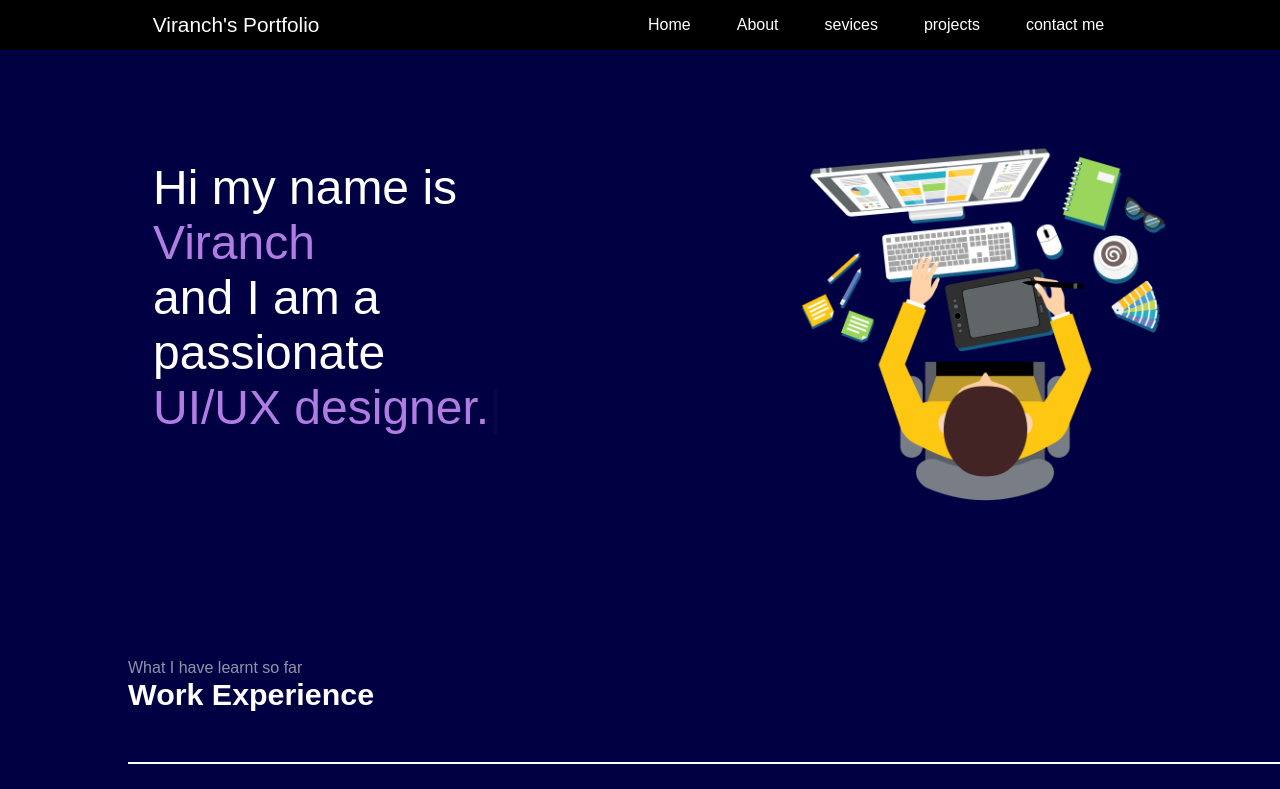
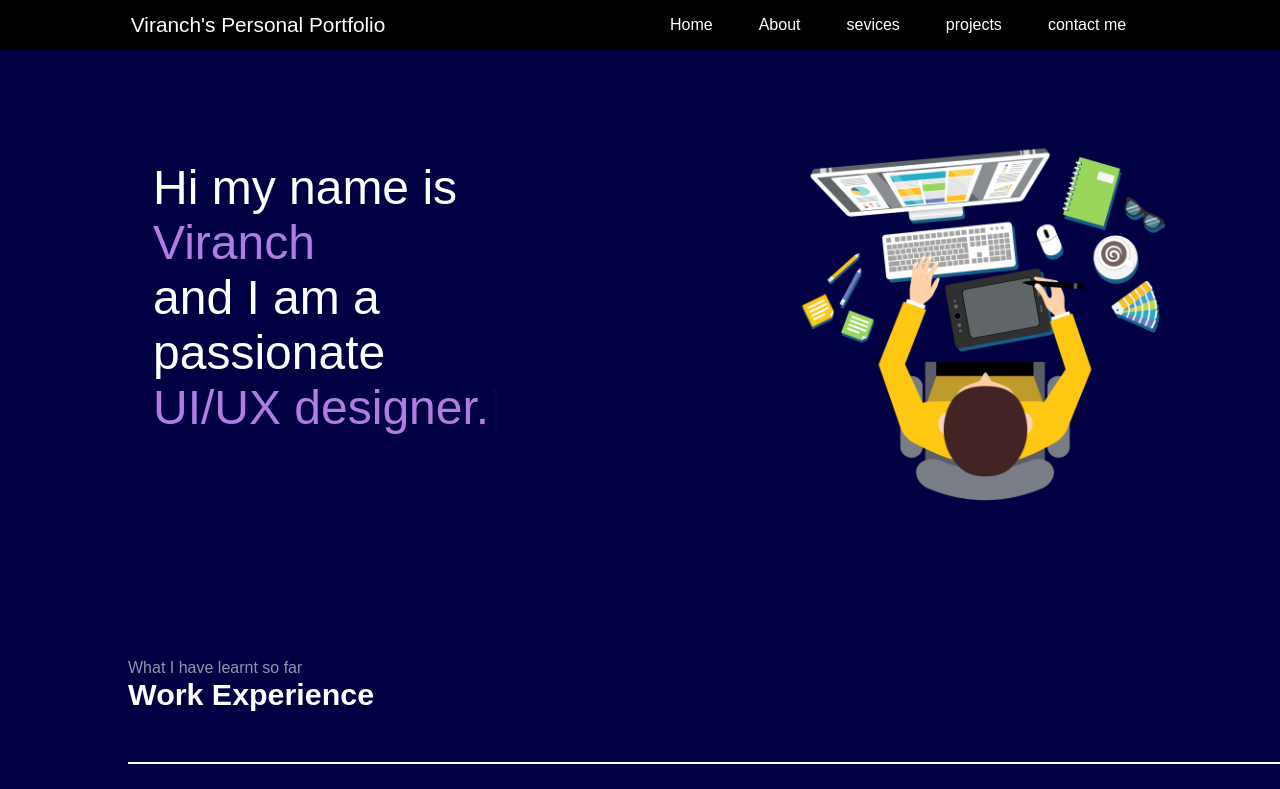
Before and after one commit to Viranch-Rewaskar/portfolio-website, a plain HTML site: page index.html in a window 1280 px wide. Shown: the top 789 px of the page. Drawn offline with nearby package versions, Linux system fonts and the light colour scheme; a web font is replaced by a local one.

Commit message:
changed header

```diff
--- a/index.html
+++ b/index.html
@@ -146,7 +146,7 @@
 <body>
     <header>
         <nav>
-            <div class="left">Viranch's Portfolio</div>
+            <div class="left">Viranch's Personal Portfolio</div>
             <div class="right">
                 <ul>
                     <li><a href="/">Home</a></li>
```
